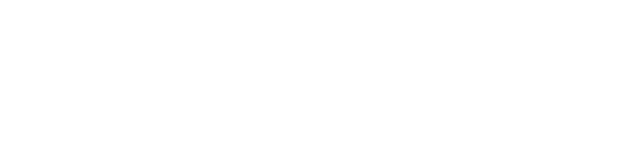
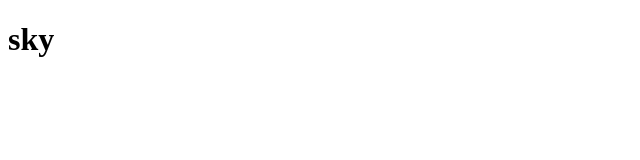
Before and after one commit to dev48Z/githubChallenge1, a plain HTML site: page index.html in a window 1280 px wide. Shown: the full height of the page, 0-640 px from the left. Drawn offline with Linux system fonts and the light colour scheme.

Commit message:
h1 added to body

```diff
--- a/index.html
+++ b/index.html
@@ -7,6 +7,7 @@
     <title>History</title>
 </head>
 <body>
+    <h1>sky</h1>
 
 </body>
 </html>
```
